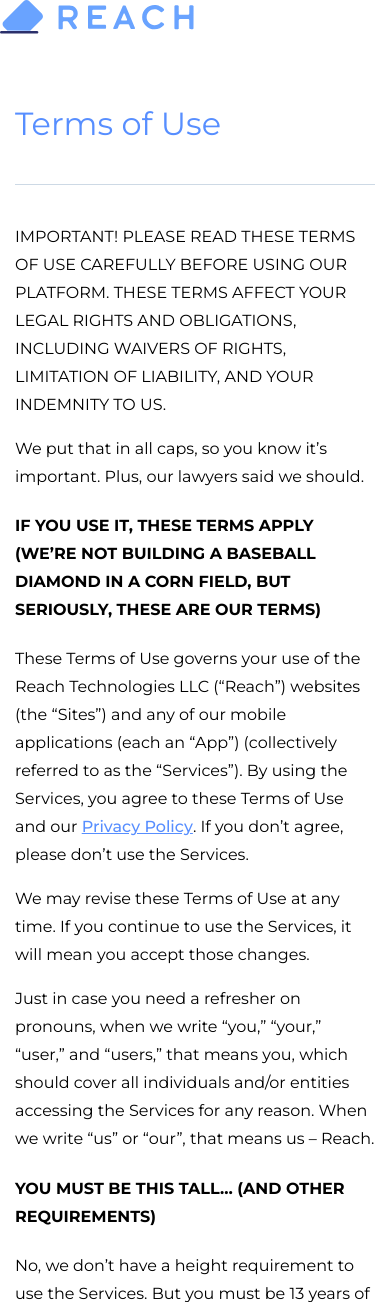
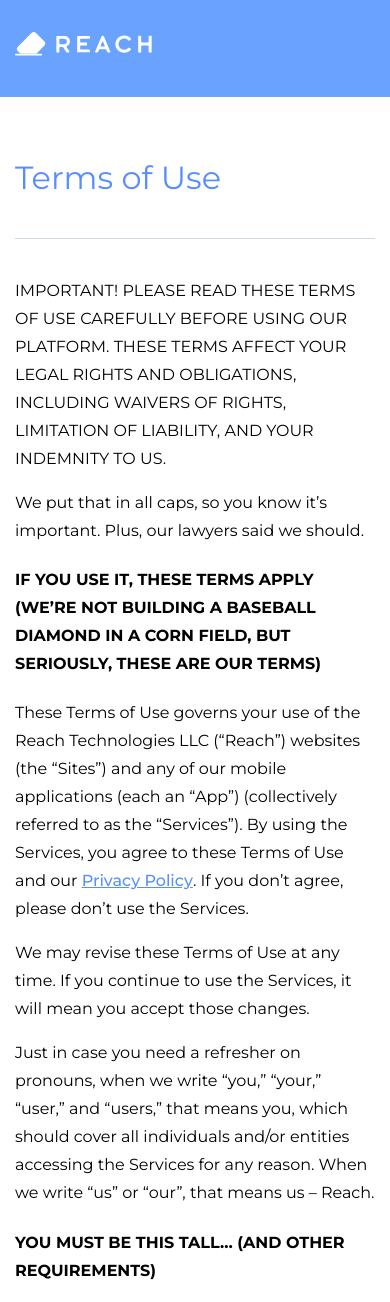
Before and after one commit to jean-bertrand/reach-website, a Flask app: page /terms-of-use in a window 390 px wide. Shown: the top 1302 px of the page. Run offline with Flask 2, Linux system fonts and the light colour scheme; some libraries are stand-ins or nearby versions.

Commit message:
- style nav and add alternate logo - structure privacy policy page

```diff
--- a/static/css/main.css
+++ b/static/css/main.css
@@ -8,15 +8,34 @@ h1.headline {
   margin: 3em 0 1.5em;
 }
 
+@media screen and (max-width: 768px) {
+  h1.headline {
+    font-size: 2em;
+  }
+}
+
 .landing-page .split {
   height:100vh;
 }
 .row .left {
   padding: 0 5em;
 }
+
+@media screen and (max-width: 768px) {
+  .row .left {
+    padding: 0 1.5em;
+  }
+}
+
+
 .row .right {
   height: 100%;
   background-color: var(--sky-blue);
+}
+@media screen and (max-width: 768px) {
+  .row .right {
+    display: none;
+  }
 }
 
 .contact-info a {
@@ -35,7 +54,14 @@ h1.headline {
   padding:1em 5em;
   bottom: 0;
   border: none;
+  justify-content: unset;
 }
+@media screen and (max-width: 768px) {
+  .landing-page .legal {
+    padding:1em 1.5em;
+  }
+}
+
 .legal {
   border-top: 1px solid var(--light-blue-grey);
   padding:1.5em 0;
--- a/templates/components/nav.html
+++ b/templates/components/nav.html
@@ -1,3 +1,16 @@
 <nav class="navbar">
-   <a class="navbar-brand" title="Reach" href="/"><img src="/static/images/logo-color.svg" alt="Reach"/></a>
+   <div class="container">
+     <a class="navbar-brand" title="Reach" href="/"><img src="/static/images/logo-white.svg" alt="Reach"/></a>
+   </div>
  </nav>
+
+<style>
+nav.navbar {
+  padding: 2em 0;
+  background-color: var(--sky-blue);
+}
+
+.navbar-brand img {
+  height: 24px;
+}
+</style>
--- a/templates/privacy-policy.html
+++ b/templates/privacy-policy.html
@@ -1,6 +1,7 @@
 {% extends "base.html" %}
 
 {% block content %}
+{% include '/components/nav.html' %}
 <main>
   <div class="container">
     <div class="row">
@@ -8,6 +9,7 @@
           <h1>Privacy Policy</h1>
       </div>
     </div>
+    {% include '/components/footer.html' %}
   </div>
 </main>
 {% endblock %}
```
Also changed, not shown: static/images/logo-white.svg (added).
